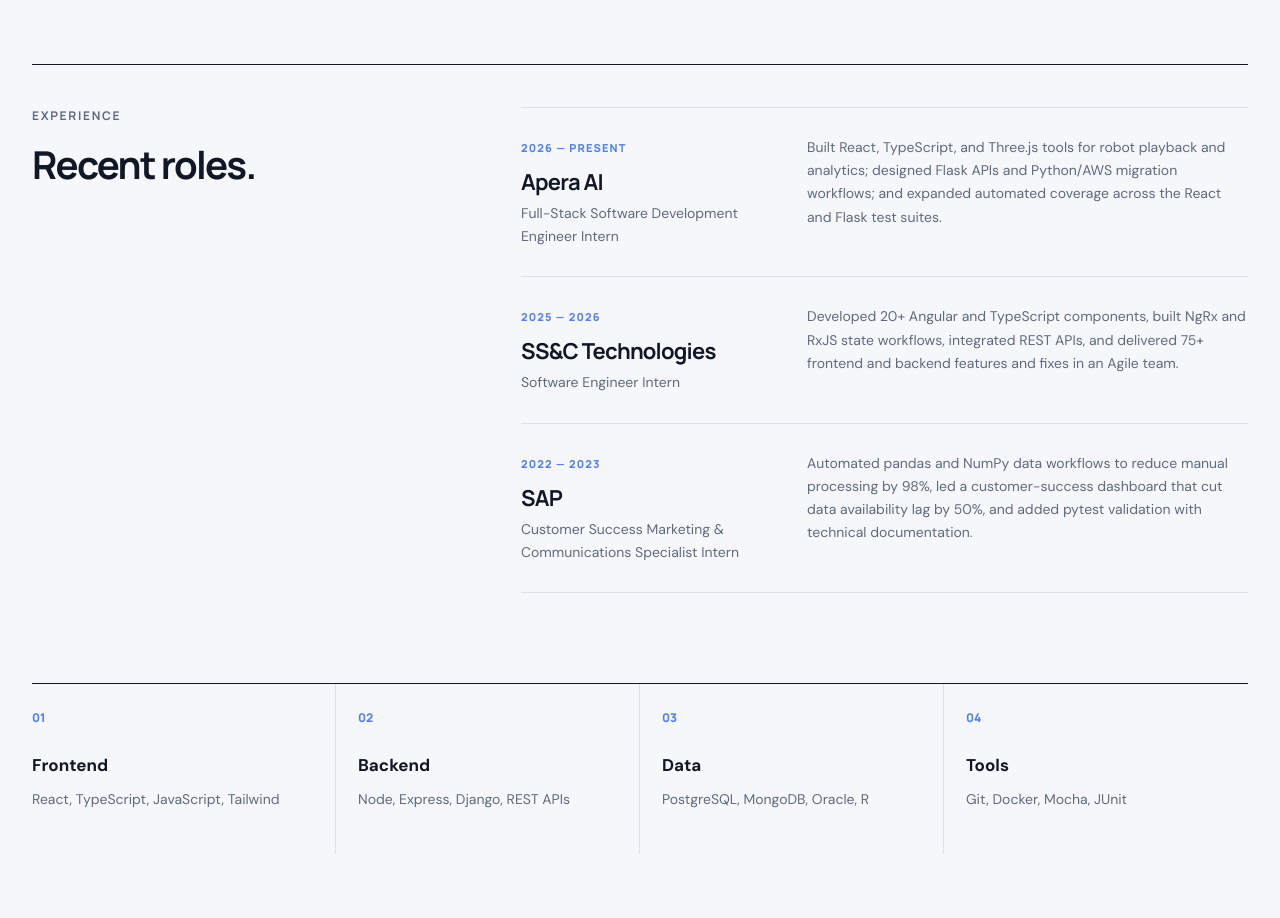
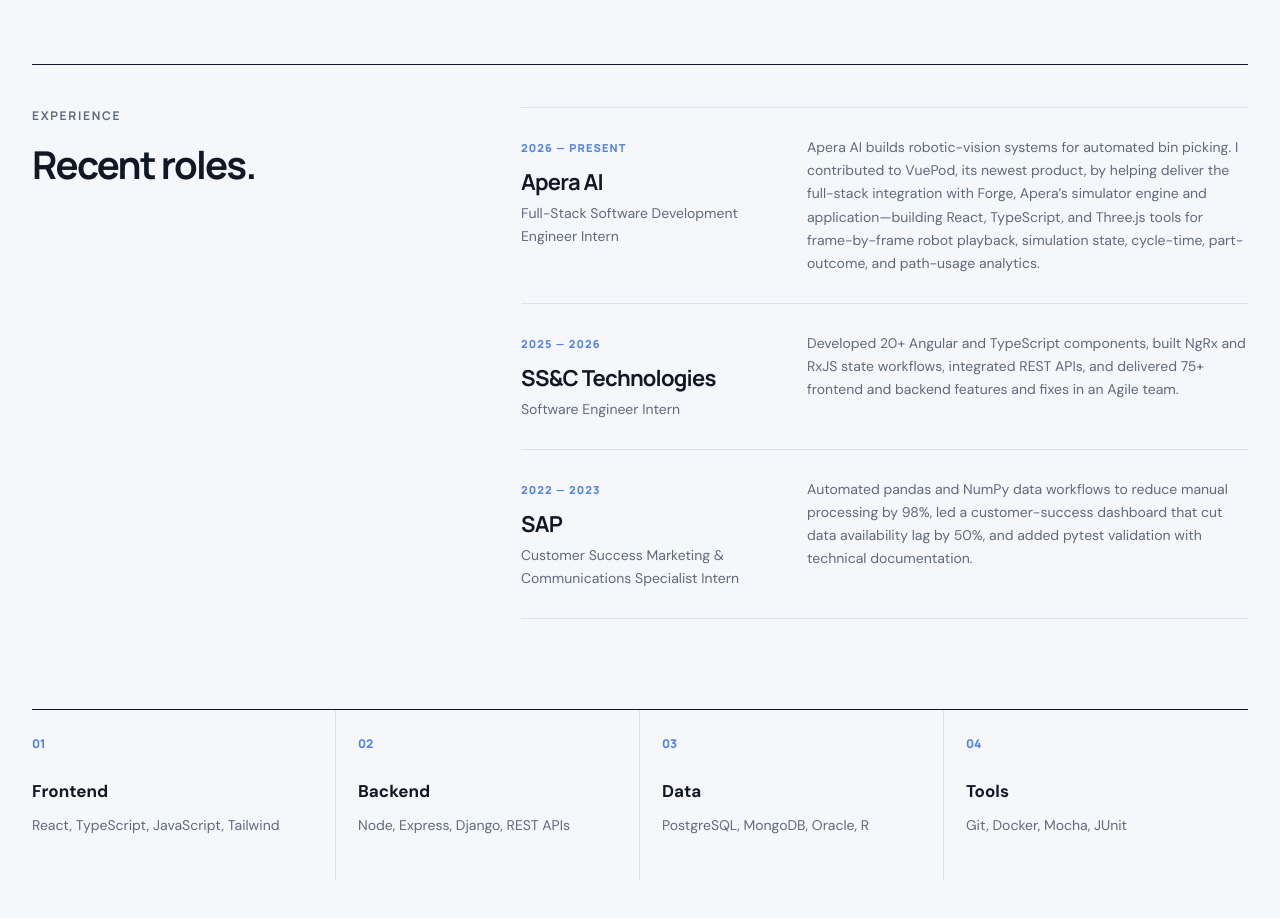
Before and after one commit to aaronardenma/E-Portfolio, a React (Vite) app: page / in a window 1280 px wide. Shown: the part 1360-2278 px from the top of the page. Built offline with nearby package versions, Linux system fonts and the light colour scheme.

Commit message:
Clarify Apera AI product contribution

```diff
--- a/src/App.tsx
+++ b/src/App.tsx
@@ -334,7 +334,7 @@
               <h4>Apera AI</h4>
               <p>Full-Stack Software Development Engineer Intern</p>
             </div>
-            <p>Built React, TypeScript, and Three.js tools for robot playback and analytics; designed Flask APIs and Python/AWS migration workflows; and expanded automated coverage across the React and Flask test suites.</p>
+            <p>Apera AI builds robotic-vision systems for automated bin picking. I contributed to VuePod, its newest product, by helping deliver the full-stack integration with Forge, Apera’s simulator engine and application—building React, TypeScript, and Three.js tools for frame-by-frame robot playback, simulation state, cycle-time, part-outcome, and path-usage analytics.</p>
           </article>
           <article className="experience-item">
             <div>
```
